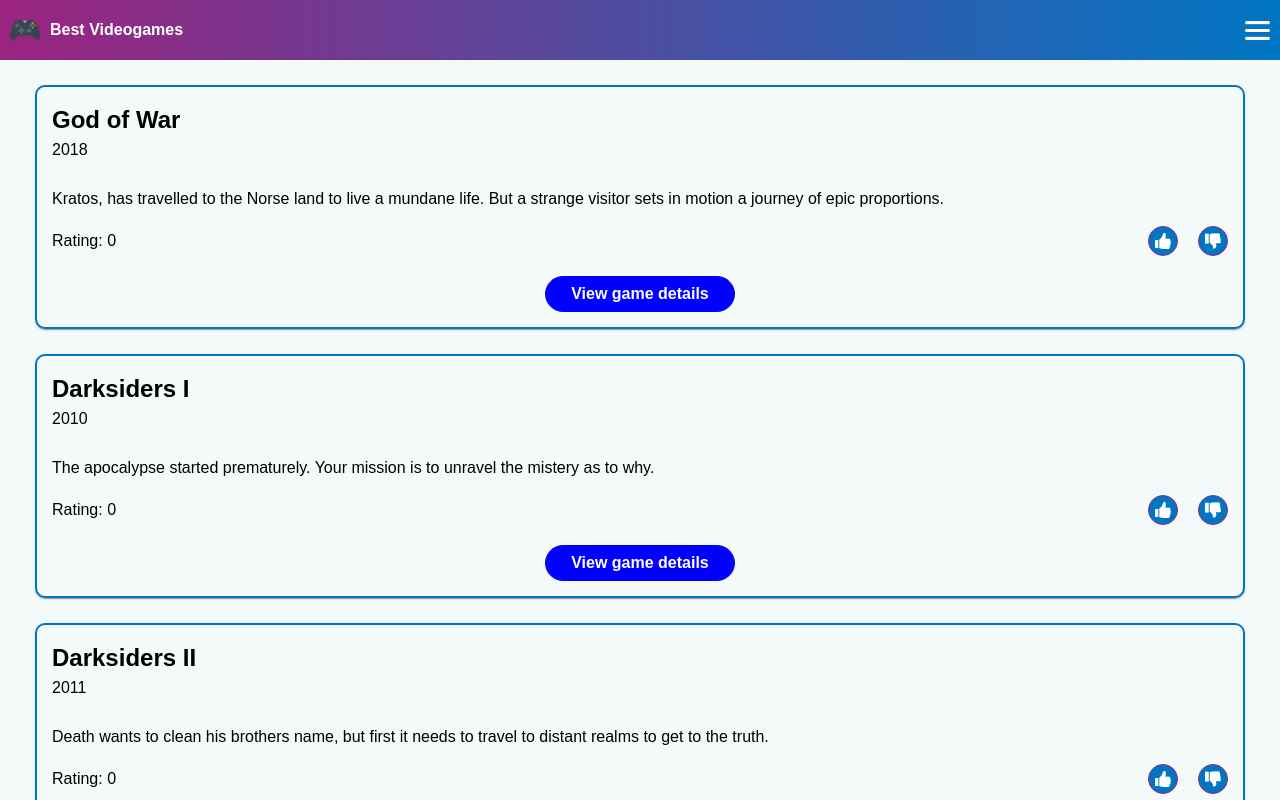
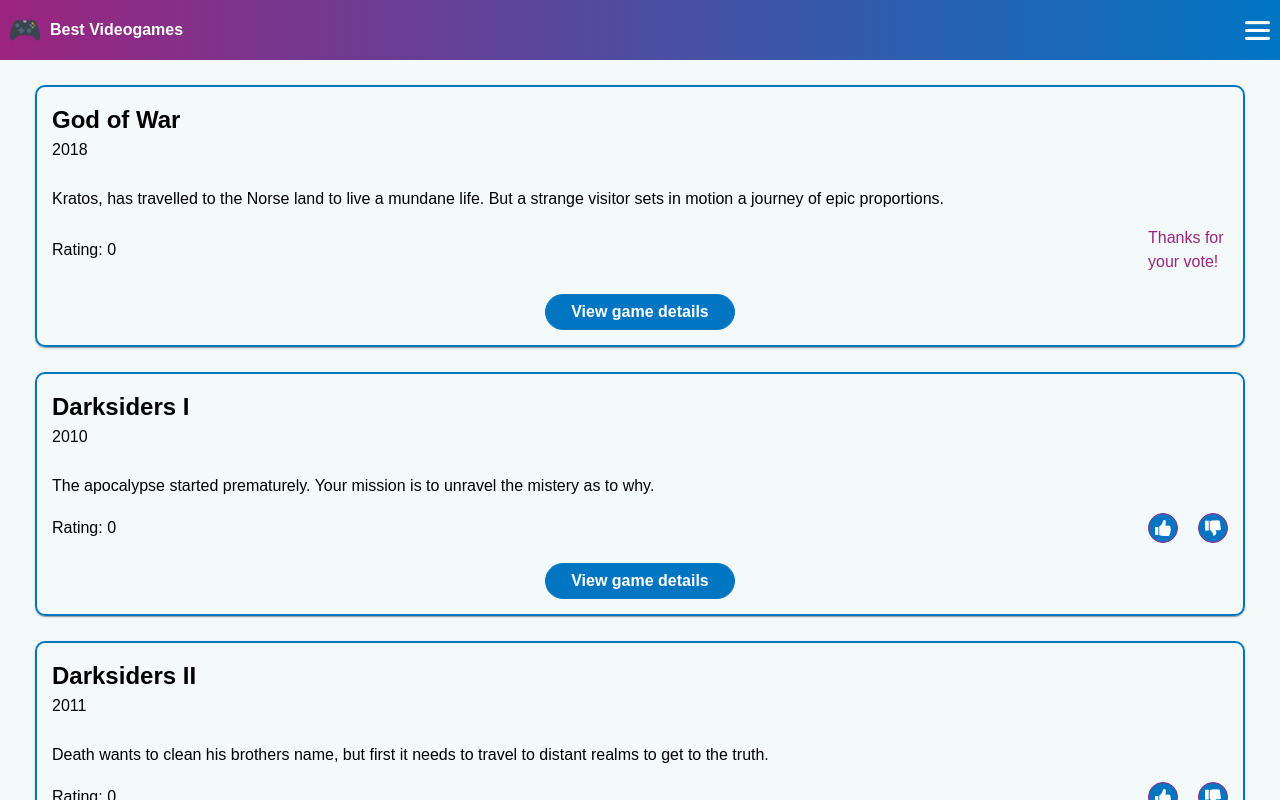
Before and after one commit to lslozano/scalero, a React (Create React App) app: page / in a window 1280 px wide. Both pictures are taken after a click on the button 1163 px from the left and 241 px from the top of the page. Shown: the top 800 px of the page. Built offline with nearby package versions, Linux system fonts and the light colour scheme.

Commit message:
Create VoteComponent and move logic there

```diff
--- a/src/components/GameCard/index.jsx
+++ b/src/components/GameCard/index.jsx
@@ -1,38 +1,25 @@
 import React from 'react'
 import { Link } from 'react-router-dom';
+// Components
+import VoteButtons from '../VoteButtons';
 // Styles
 import {
   CardContainer, CardHeader, Title, Year, CardBody,
-  Description, CardMetrics, Rating, Likes, Dislikes,
-  ButtonsContainer, ButtonDetail,
+  Description, CardMetrics, Rating, ButtonsContainer, ButtonDetail,
 } from './styles';
-// Assets
-import like from '../../assets/like.png';
-import dislike from '../../assets/dislike.png';
 
 const GameCard = (props) => {
   const {
     index,
     name,
     description,
+    voted,
     year,
     games,
     setGames,
   } = props;
 
   const gameUrl = name.replace(/ /g, '-');
-
-  const handleVote = (gamesState, gameKey, vote, setGamesState) => {
-    const games = [...gamesState];
-    const game = {
-      ...games[gameKey],
-      [vote]: games[gameKey][vote] + 1,
-      voted: true,
-    }
-    games[gameKey] = game;
-    console.log(games);
-    setGamesState(games);
-  }
 
   return (
     <CardContainer>
@@ -46,12 +33,12 @@ const GameCard = (props) => {
       <CardMetrics>
         <Rating>Rating: 0</Rating>
         <ButtonsContainer>
-          <Likes onClick={() => handleVote(games, index, 'likes', setGames)}>
-            <img src={like} alt="like-icon"/>
-          </Likes>
-          <Dislikes onClick={() => handleVote(games, index, 'dislikes', setGames)}>
-            <img src={dislike} alt="dislike-icon" />
-          </Dislikes>
+          <VoteButtons
+            voted={voted}
+            index={index}
+            games={games}
+            setGames={setGames}
+          />
         </ButtonsContainer>
       </CardMetrics>
       <ButtonDetail>
--- a/src/components/GameCard/styles.jsx
+++ b/src/components/GameCard/styles.jsx
@@ -49,44 +49,10 @@ export const ButtonsContainer = styled.div`
   justify-content: space-between;
 `;
 
-export const Likes = styled.button`
-  width: 30px;
-  height: 30px;
-  background-color: #0076c3;
-  border-radius: 50%;
-  border: 1px solid #9b247f;
-
-  :hover {
-    background-color: #9b247f;
-    border-color: #0076c3;
-  }
-
-  img {
-    filter: invert(100%);
-  }
-`;
-
-export const Dislikes = styled.button`
-  width: 30px;
-  height: 30px;
-  background-color: #0076c3;
-  border-radius: 50%;
-  border: 1px solid #9b247f;
-
-  :hover {
-    background-color: #9b247f;
-    border-color: #0076c3;
-  }
-
-  img {
-    filter: invert(100%);
-  }
-`;
-
 export const ButtonDetail = styled.div`
     border-radius: 20px;
-    border: 1px solid blue;
-    background-color: blue;
+    border: 1px solid #0076c3;
+    background-color: #0076c3;
     font-weight: 700;
     padding: 5px 25px;
     align-self: center;
--- /dev/null
+++ b/src/components/VoteButtons/index.jsx
@@ -0,0 +1,42 @@
+import React from 'react';
+// Styles
+import { Voted, Likes, Dislikes } from './styles';
+// Assets
+import like from '../../assets/like.png';
+import dislike from '../../assets/dislike.png';
+
+const VoteButtons = (props) => {
+  const {
+    voted,
+    games,
+    index,
+    setGames,
+  } = props;
+
+  const handleVote = (gameKey, gamesState, setGamesState, vote) => {
+    const games = [...gamesState];
+    const game = {
+      ...games[gameKey],
+      [vote]: games[gameKey][vote] + 1,
+      voted: true,
+    }
+    games[gameKey] = game;
+    console.log(games);
+    setGamesState(games);
+  }
+
+  if (voted) return <Voted>Thanks for your vote!</Voted>
+
+  return (
+    <>
+    <Likes onClick={() => handleVote(index, games, setGames, 'likes')}>
+      <img src={like} alt="like-icon"/>
+    </Likes>
+    <Dislikes onClick={() => handleVote(index, games, setGames, 'dislikes')}>
+      <img src={dislike} alt="dislike-icon" />
+    </Dislikes>
+    </>
+  )
+};
+
+export default VoteButtons;
--- /dev/null
+++ b/src/components/VoteButtons/styles.jsx
@@ -0,0 +1,39 @@
+import styled from 'styled-components';
+
+export const Voted = styled.p`
+  color: #9b247f;
+`;
+
+export const Likes = styled.button`
+  width: 30px;
+  height: 30px;
+  background-color: #0076c3;
+  border-radius: 50%;
+  border: 1px solid #9b247f;
+
+  :hover {
+    background-color: #9b247f;
+    border-color: #0076c3;
+  }
+
+  img {
+    filter: invert(100%);
+  }
+`;
+
+export const Dislikes = styled.button`
+  width: 30px;
+  height: 30px;
+  background-color: #0076c3;
+  border-radius: 50%;
+  border: 1px solid #9b247f;
+
+  :hover {
+    background-color: #9b247f;
+    border-color: #0076c3;
+  }
+
+  img {
+    filter: invert(100%);
+  }
+`;
--- a/src/views/Home/index.jsx
+++ b/src/views/Home/index.jsx
@@ -14,13 +14,14 @@ const Home = (props) => {
   return (
     <GamesContainer>
       {games.map((game, index) => {
-        const { name, description, year } = game;
+        const { name, description, voted, year } = game;
         return (
           <GameCard
             key={index}
             index={index}
             name={name}
             description={description}
+            voted={voted}
             year={year}
             games={games}
             setGames={setGames}
```
